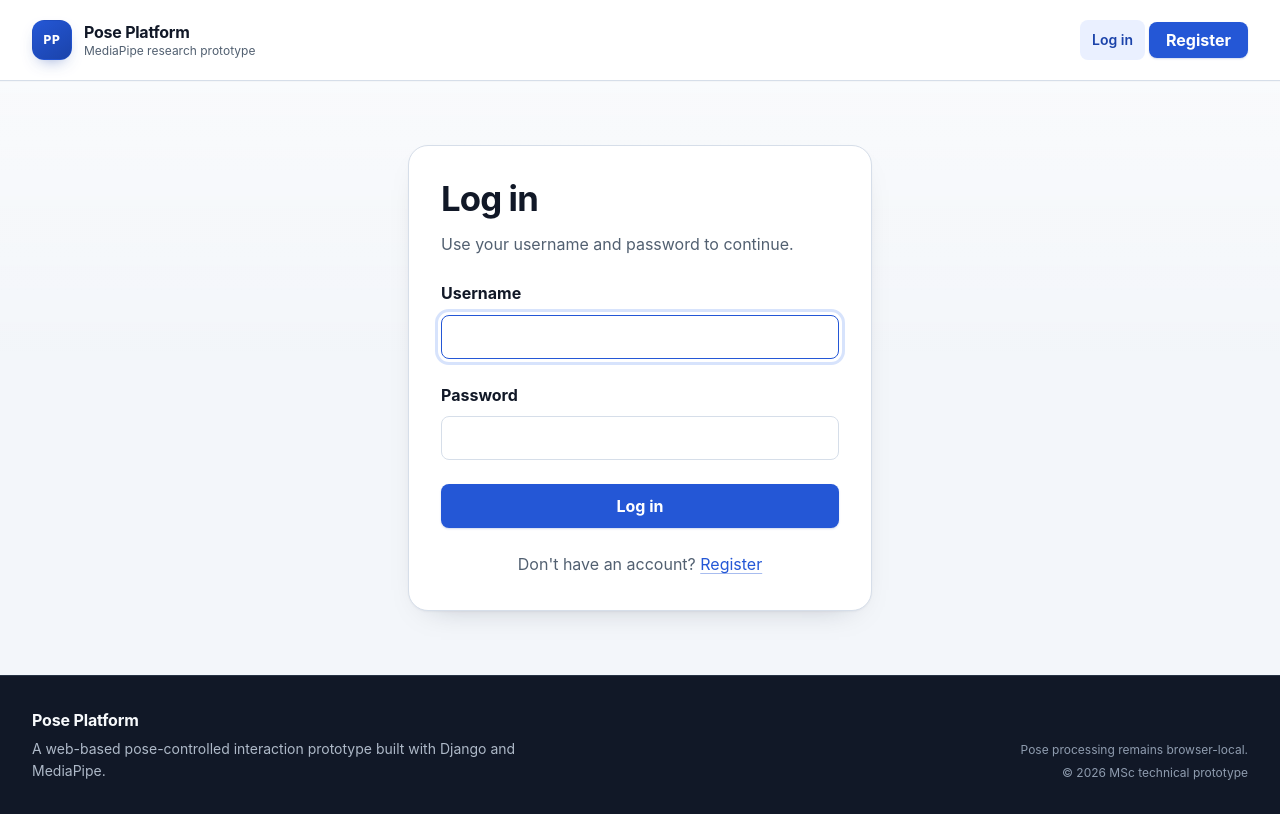
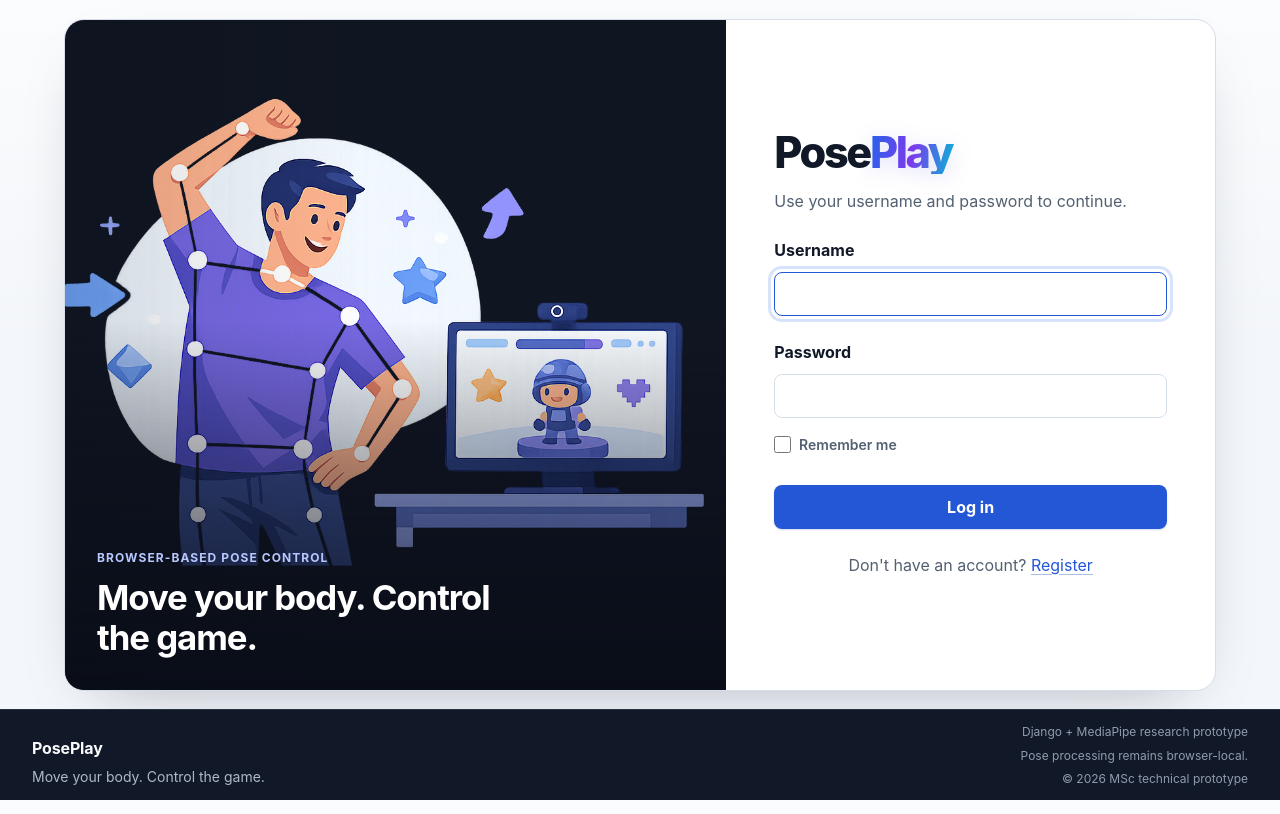
Before and after one commit to xinyan0809/3104719h_program, a Django app: page /login/ in a window 1280 px wide. Run offline with Django 5.2, Linux system fonts and the light colour scheme.

Commit message:
improve login page

```diff
--- a/game/forms.py
+++ b/game/forms.py
@@ -1,6 +1,10 @@
 from django import forms
-from django.contrib.auth.forms import UserCreationForm
+from django.contrib.auth.forms import AuthenticationForm, UserCreationForm
 from django.contrib.auth.models import User
+
+
+class RememberMeAuthenticationForm(AuthenticationForm):
+    remember_me = forms.BooleanField(required=False, label="Remember me")
 
 
 class RegistrationForm(UserCreationForm):
--- a/game/static/game/css/app.css
+++ b/game/static/game/css/app.css
@@ -569,14 +569,93 @@ canvas {
 }
 
 .page-auth .site-main {
+  min-height: 0;
+  padding-block: var(--space-4);
+  display: flex;
+  align-items: center;
+}
+
+.page-auth .site-main__inner {
+  height: 100%;
+  min-height: 0;
   display: flex;
   align-items: center;
 }
 
 .auth-layout {
   width: 100%;
+  max-width: 72rem;
+  min-height: 38rem;
+  margin-inline: auto;
+  border: 1px solid var(--color-border);
+  border-radius: var(--radius-xlarge);
+  display: grid;
+  grid-template-columns: minmax(0, 1.15fr) minmax(24rem, 0.85fr);
+  overflow: hidden;
+  background: var(--color-surface);
+  box-shadow: var(--shadow-elevated);
+}
+
+.auth-visual {
+  position: relative;
+  min-height: 38rem;
+  overflow: hidden;
+  background: #101522;
+}
+
+.auth-visual::after {
+  position: absolute;
+  inset: 0;
+  content: "";
+  background:
+    linear-gradient(180deg, transparent 45%, rgba(8, 12, 22, 0.86) 100%),
+    linear-gradient(90deg, rgba(8, 12, 22, 0.12), transparent 45%);
+}
+
+.auth-visual img {
+  width: 100%;
+  height: 100%;
+  position: absolute;
+  inset: 0;
+  object-fit: cover;
+  object-position: center;
+}
+
+.auth-visual__content {
+  position: absolute;
+  z-index: 1;
+  right: var(--space-6);
+  bottom: var(--space-6);
+  left: var(--space-6);
+}
+
+.auth-visual__label {
+  margin-bottom: var(--space-3);
+  display: block;
+  color: #b8c8ff;
+  font-size: var(--font-size-xs);
+  font-weight: 750;
+  letter-spacing: 0.09em;
+  line-height: 1.2;
+  text-transform: uppercase;
+}
+
+.auth-visual__content p {
+  max-width: 18ch;
+  margin: 0;
+  color: #ffffff;
+  font-size: var(--font-size-2xl);
+  font-weight: 750;
+  letter-spacing: -0.03em;
+  line-height: var(--line-height-tight);
+}
+
+.auth-panel {
+  max-height: 100%;
   display: grid;
   place-items: center;
+  padding: var(--space-7);
+  overflow-y: auto;
 }
 
 .auth-card,
@@ -589,8 +668,11 @@ canvas {
 }
 
 .auth-card {
-  max-width: 29rem;
-  padding: var(--space-6);
+  max-width: 27rem;
+  border: 0;
+  border-radius: 0;
+  padding: 0;
+  box-shadow: none;
 }
 
 .content-card {
@@ -611,6 +693,32 @@ canvas {
 .content-card h1 {
   margin: 0;
   line-height: 1.2;
+}
+
+.auth-wordmark {
+  display: inline-flex;
+  color: var(--color-text);
+  font-size: clamp(2.25rem, 1.9rem + 1vw, 3rem);
+  font-weight: 800;
+  letter-spacing: -0.055em;
+  line-height: 1;
+}
+
+.auth-wordmark__accent {
+  padding-right: 0.04em;
+  display: inline-block;
+  color: #4f46e5;
+  background-image: linear-gradient(
+    100deg,
+    #2563eb 0%,
+    #7c3aed 50%,
+    #06b6d4 100%
+  );
+  background-size: 100% 100%;
+  -webkit-background-clip: text;
+  background-clip: text;
+  -webkit-text-fill-color: transparent;
+  filter: drop-shadow(0 4px 10px rgba(79, 70, 229, 0.18));
 }
 
 .auth-card__header p,
@@ -647,6 +755,36 @@ canvas {
 
 .form-field--invalid input {
   border-color: var(--color-error);
+}
+
+.form-field--checkbox {
+  margin-top: calc(0rem - var(--space-2));
+}
+
+.form-field--checkbox .form-checkbox {
+  margin: 0;
+  display: inline-flex;
+  align-items: center;
+  gap: var(--space-2);
+  color: var(--color-muted);
+  font-size: var(--font-size-sm);
+  font-weight: 600;
+  cursor: pointer;
+}
+
+.form-field--checkbox input[type="checkbox"] {
+  width: 1.05rem;
+  height: 1.05rem;
+  min-height: 0;
+  margin: 0;
+  padding: 0;
+  flex: 0 0 auto;
+  accent-color: var(--color-primary);
+}
+
+.form-field--checkbox input[type="checkbox"]:focus-visible {
+  outline: 2px solid var(--color-primary);
+  outline-offset: 3px;
 }
 
 .form-help {
@@ -874,6 +1012,10 @@ canvas {
   text-align: right;
 }
 
+.page-auth .site-footer {
+  padding-block: var(--space-3);
+}
+
 .cookie-notice {
   position: fixed;
   z-index: 80;
@@ -1002,6 +1144,52 @@ canvas {
   .cookie-notice__actions {
     justify-content: flex-end;
   }
+
+  .auth-layout {
+    max-width: 40rem;
+    grid-template-columns: 1fr;
+  }
+
+  .auth-visual {
+    min-height: 16rem;
+  }
+
+  .auth-visual img {
+    object-position: center 42%;
+  }
+
+  .auth-visual__content {
+    right: var(--space-5);
+    bottom: var(--space-5);
+    left: var(--space-5);
+  }
+
+  .auth-visual__content p {
+    font-size: var(--font-size-xl);
+  }
+
+  .auth-panel {
+    padding: var(--space-6);
+  }
+}
+
+@media (min-width: 56.01rem) and (min-height: 42rem) {
+  .page-auth {
+    height: 100dvh;
+    min-height: 0;
+    overflow: hidden;
+  }
+
+  .page-auth .auth-layout {
+    height: 100%;
+    min-height: 0;
+    max-height: 42rem;
+  }
+
+  .page-auth .auth-visual {
+    height: 100%;
+    min-height: 0;
+  }
 }
 
 @media (max-width: 40rem) {
@@ -1066,7 +1254,27 @@ canvas {
     min-width: 0;
   }
 
-  .auth-card,
+  .auth-layout {
+    border-radius: var(--radius-large);
+  }
+
+  .auth-visual {
+    min-height: 12rem;
+  }
+
+  .auth-visual__label {
+    display: none;
+  }
+
+  .auth-visual__content p {
+    max-width: 22ch;
+    font-size: var(--font-size-lg);
+  }
+
+  .auth-panel {
+    padding: var(--space-5);
+  }
+
   .content-card,
   .panel {
     padding: var(--space-5);
--- a/game/templates/auth_base.html
+++ b/game/templates/auth_base.html
@@ -1,9 +1,25 @@
 {% extends "base.html" %}
+{% load static %}
 
 {% block body_class %}page-auth{% endblock %}
 
 {% block content %}
   <section class="auth-layout" aria-labelledby="auth-title">
+    <div class="auth-visual" aria-hidden="true">
+      <img
+        src="{% static 'game/images/login.png' %}"
+        alt=""
+        width="1536"
+        height="1024"
+        decoding="async"
+      >
+      <div class="auth-visual__content">
+        <span class="auth-visual__label">Browser-based pose control</span>
+        <p>Move your body. Control the game.</p>
+      </div>
+    </div>
+
+    <div class="auth-panel">
       <div class="auth-card">
         <header class="auth-card__header">
           <h1 id="auth-title">{% block auth_heading %}{% endblock %}</h1>
@@ -12,5 +28,6 @@
 
         {% block auth_content %}{% endblock %}
       </div>
+    </div>
   </section>
 {% endblock %}
--- a/game/templates/base.html
+++ b/game/templates/base.html
@@ -6,17 +6,19 @@
   <meta name="viewport" content="width=device-width, initial-scale=1">
   <meta
     name="description"
-    content="A Django and MediaPipe research prototype for browser-based pose-controlled interaction."
+    content="PosePlay is a Django and MediaPipe prototype for browser-based pose-controlled games."
   >
   <meta name="theme-color" content="#f3f6fa">
-  <title>{% block title %}Pose Platform{% endblock %}</title>
-  <link rel="stylesheet" href="{% static 'game/css/app.css' %}">
+  <title>{% block title %}PosePlay{% endblock %}</title>
+  <link rel="stylesheet" href="{% static 'game/css/app.css' %}?v=20260802-1">
   {% block extra_css %}{% endblock %}
 </head>
 <body class="{% block body_class %}{% endblock %}">
   <a class="skip-link" href="#main-content">Skip to main content</a>
 
-  {% include "partials/header.html" %}
+  {% if request.user.is_authenticated %}
+    {% include "partials/header.html" %}
+  {% endif %}
 
   <main id="main-content" class="site-main">
     <div class="container site-main__inner">
--- a/game/templates/game/home.html
+++ b/game/templates/game/home.html
@@ -1,6 +1,6 @@
 {% extends "base.html" %}
 
-{% block title %}Home | Pose Platform{% endblock %}
+{% block title %}Home | PosePlay{% endblock %}
 
 {% block content %}
   <section class="content-card" aria-labelledby="page-title">
--- a/game/templates/game/pose_test.html
+++ b/game/templates/game/pose_test.html
@@ -1,7 +1,7 @@
 {% extends "base.html" %}
 {% load static %}
 
-{% block title %}Pose Test | Pose Platform{% endblock %}
+{% block title %}Pose Test | PosePlay{% endblock %}
 
 {% block content %}
   <section
--- a/game/templates/partials/cookie_notice.html
+++ b/game/templates/partials/cookie_notice.html
@@ -10,7 +10,7 @@
         <span class="cookie-notice__label">Cookie settings</span>
         <h2 id="cookie-notice-title">We use cookies</h2>
         <p class="cookie-notice__intro">
-          Pose Platform uses cookies to provide a secure and consistent
+          PosePlay uses cookies to provide a secure and consistent
           experience. Here is what we store:
         </p>
       </div>
--- a/game/templates/partials/footer.html
+++ b/game/templates/partials/footer.html
@@ -1,13 +1,13 @@
 <footer class="site-footer">
   <div class="container site-footer__inner">
     <div>
-      <p class="site-footer__brand">Pose Platform</p>
+      <p class="site-footer__brand">PosePlay</p>
       <p class="site-footer__description">
-        A web-based pose-controlled interaction prototype built with Django and
-        MediaPipe.
+        Move your body. Control the game.
       </p>
     </div>
     <div class="site-footer__meta">
+      <p>Django + MediaPipe research prototype</p>
       <p>Pose processing remains browser-local.</p>
       <p>&copy; {% now "Y" %} MSc technical prototype</p>
     </div>
--- a/game/templates/partials/form_field.html
+++ b/game/templates/partials/form_field.html
@@ -1,6 +1,13 @@
-<div class="form-field{% if field.errors %} form-field--invalid{% endif %}">
-  <label for="{{ field.id_for_label }}">{{ field.label }}</label>
-  {{ field }}
+<div class="form-field{% if field.field.widget.input_type == 'checkbox' %} form-field--checkbox{% endif %}{% if field.errors %} form-field--invalid{% endif %}">
+  {% if field.field.widget.input_type == "checkbox" %}
+    <label class="form-checkbox" for="{{ field.id_for_label }}">
+      {{ field }}
+      <span>{{ field.label }}</span>
+    </label>
+  {% else %}
+    <label for="{{ field.id_for_label }}">{{ field.label }}</label>
+    {{ field }}
+  {% endif %}
 
   {% if field.help_text %}
     <div id="{{ field.auto_id }}_helptext" class="form-help">
--- a/game/templates/partials/header.html
+++ b/game/templates/partials/header.html
@@ -3,12 +3,12 @@
     <a
       class="site-brand"
       href="{% if request.user.is_authenticated %}{% url 'home' %}{% else %}{% url 'login' %}{% endif %}"
-      aria-label="Pose Platform{% if request.user.is_authenticated %} home{% else %} login{% endif %}"
+      aria-label="PosePlay{% if request.user.is_authenticated %} home{% else %} login{% endif %}"
     >
       <span class="site-brand__mark" aria-hidden="true">PP</span>
       <span class="site-brand__copy">
-        <span class="site-brand__name">Pose Platform</span>
-        <span class="site-brand__descriptor">MediaPipe research prototype</span>
+        <span class="site-brand__name">PosePlay</span>
+        <span class="site-brand__descriptor">Move your body. Control the game.</span>
       </span>
     </a>
     {% include "partials/navbar.html" %}
--- a/game/templates/registration/login.html
+++ b/game/templates/registration/login.html
@@ -1,8 +1,12 @@
 {% extends "auth_base.html" %}
 
-{% block title %}Log in | Pose Platform{% endblock %}
+{% block title %}Log in | PosePlay{% endblock %}
 
-{% block auth_heading %}Log in{% endblock %}
+{% block auth_heading %}
+  <span class="auth-wordmark">
+    <span>Pose</span><span class="auth-wordmark__accent">Play</span>
+  </span>
+{% endblock %}
 
 {% block auth_intro %}
   <p>Use your username and password to continue.</p>
--- a/game/templates/registration/register.html
+++ b/game/templates/registration/register.html
@@ -1,6 +1,6 @@
 {% extends "auth_base.html" %}
 
-{% block title %}Register | Pose Platform{% endblock %}
+{% block title %}Register | PosePlay{% endblock %}
 
 {% block auth_heading %}Create an account{% endblock %}
 
--- a/game/urls.py
+++ b/game/urls.py
@@ -7,10 +7,6 @@ urlpatterns = [
     path("", views.home, name="home"),
     path("pose-test/", views.pose_test, name="pose_test"),
     path("register/", views.register, name="register"),
-    path(
-        "login/",
-        auth_views.LoginView.as_view(template_name="registration/login.html"),
-        name="login",
-    ),
+    path("login/", views.RememberMeLoginView.as_view(), name="login"),
     path("logout/", auth_views.LogoutView.as_view(), name="logout"),
 ]
--- a/game/views.py
+++ b/game/views.py
@@ -1,8 +1,23 @@
+from django.conf import settings
 from django.contrib.auth import login
+from django.contrib.auth import views as auth_views
 from django.contrib.auth.decorators import login_required
 from django.shortcuts import redirect, render
 
-from .forms import RegistrationForm
+from .forms import RegistrationForm, RememberMeAuthenticationForm
+
+
+class RememberMeLoginView(auth_views.LoginView):
+    template_name = "registration/login.html"
+    authentication_form = RememberMeAuthenticationForm
+
+    def form_valid(self, form):
+        response = super().form_valid(form)
+        if form.cleaned_data["remember_me"]:
+            self.request.session.set_expiry(settings.SESSION_COOKIE_AGE)
+        else:
+            self.request.session.set_expiry(0)
+        return response
 
 
 @login_required
```
Also changed, not shown: frontend/src/site/cookie-notice.ts (+11 -2 lines), game/tests.py (+51 -0 lines), game/static/game/images/login.png (added). Lines whose indentation alone changed are shown as unchanged.
